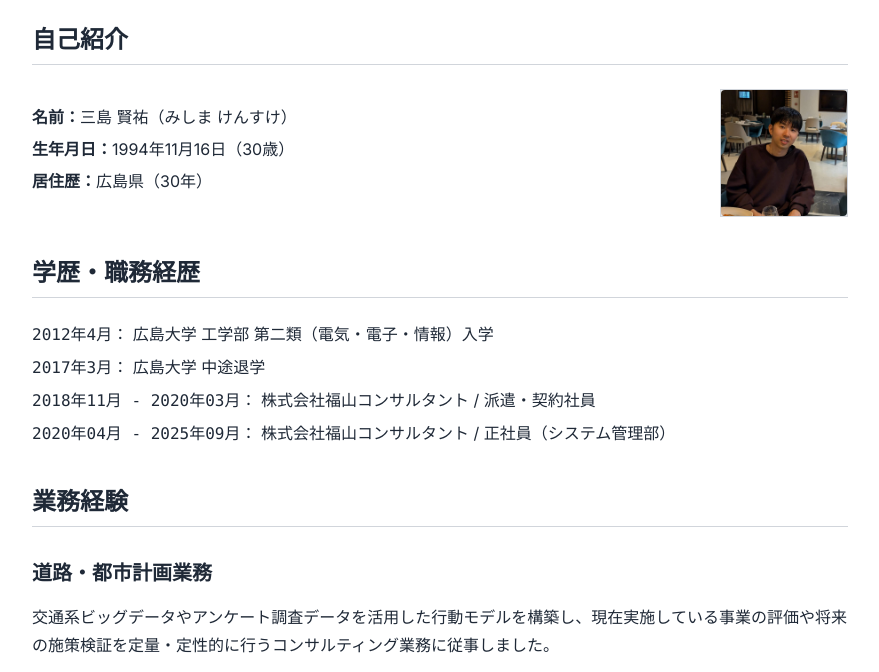
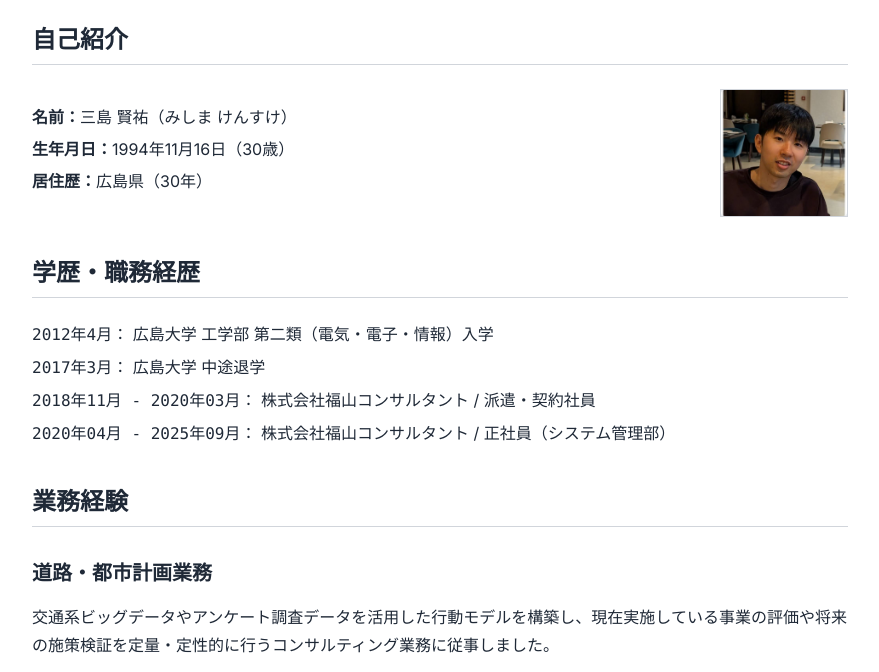
Before and after one commit to kmishima16/my-profile, a plain HTML site: page index.html in a window 1280 px wide. Shown: the part 104-776 px from the top of the page, without its empty margins (200-1079 px from the left). Drawn offline with nearby package versions, Linux system fonts and the light colour scheme.

Commit message:
update image.pngに差し替え

```diff
--- a/index.html
+++ b/index.html
@@ -52,7 +52,7 @@
                         <li><span class="font-semibold">居住歴：</span>広島県（30年）</li>
                     </ul>
                     <div class="w-32 h-32 bg-gray-200 flex items-center justify-center text-gray-400 text-sm border border-gray-300 mb-4 sm:mb-0 order-1 sm:order-2">
-                        <img src="mi.jpg" alt="profile_image" class="w-full h-full object-cover rounded" />
+                        <img src="image.png" alt="profile_image" class="w-full h-full object-cover rounded" />
                     </div>
                 </div>
             </section>
```
Also changed, not shown: image.png (added).
